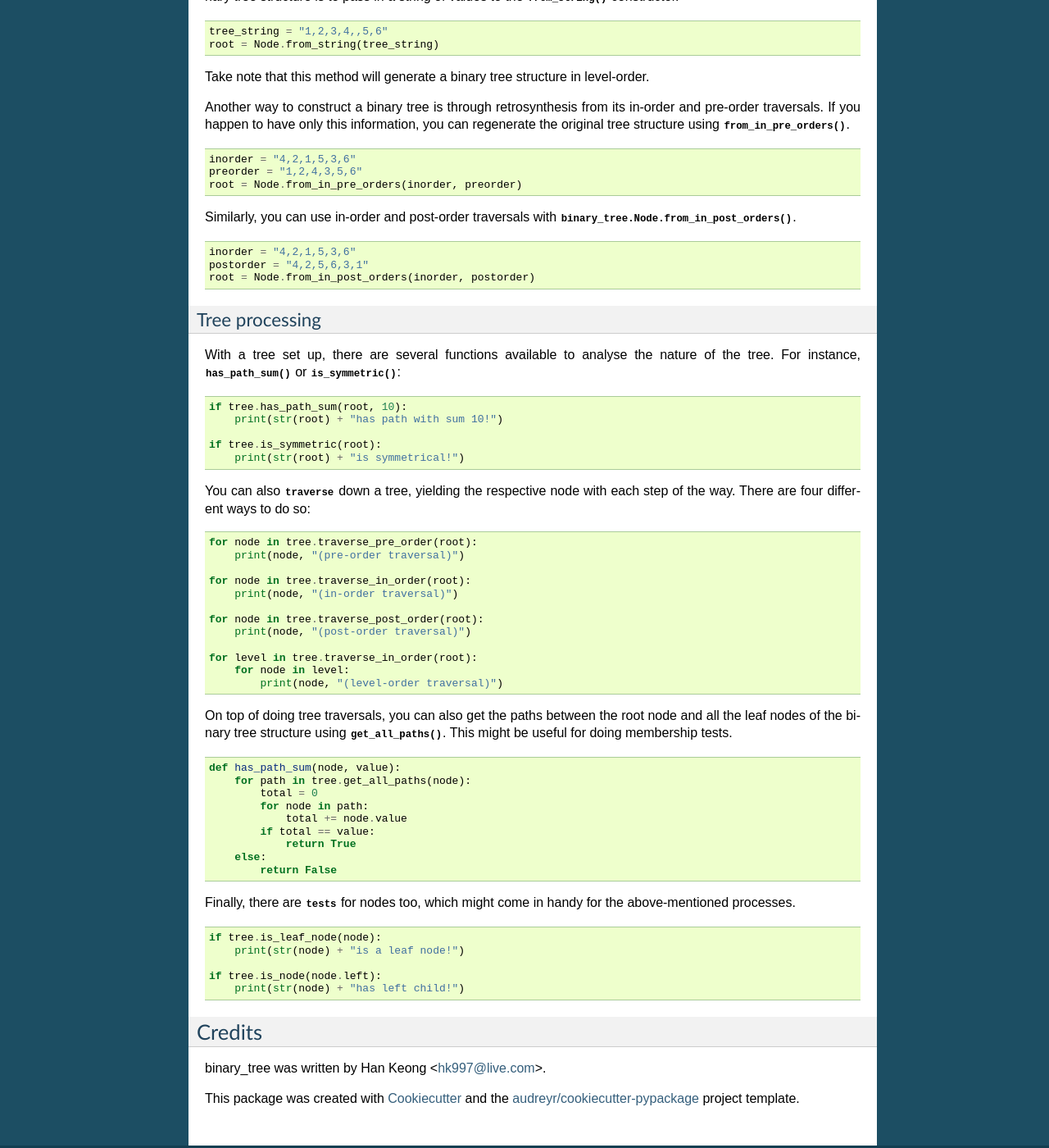
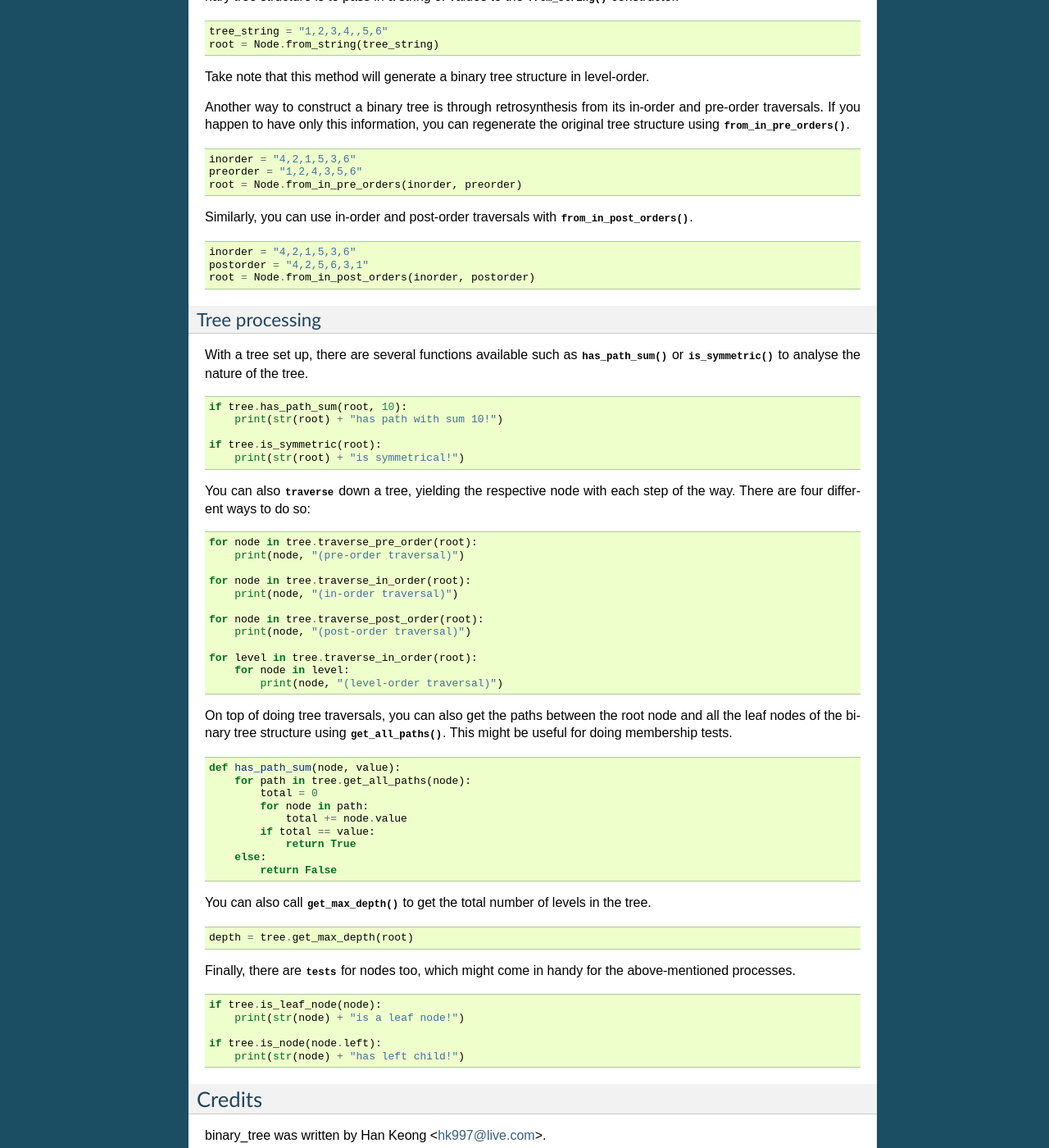
Before and after one commit to david-xhk/binary_tree, a Sphinx documentation site: the page built from docs/readme.rst, in a window 1280 px wide and 1400 px high, scrolled down 1212 px. Shown: the whole window at 82% size. Built offline with Sphinx 7.4.7, drawn with Linux system fonts in a browser that asks for light colours.

Commit message:
Changes to readme.rst

```diff
--- a/docs/readme.rst
+++ b/docs/readme.rst
@@ -9,27 +9,23 @@
 --------
 
 1. Construct a binary tree using
-
-    * String
-    * In-order and pre-order traversal
-    * In-order and post-order traversal
+  * String
+  * In-order and pre-order traversal
+  * In-order and post-order traversal
 
 2. Traverse a binary tree by
-
-    * Pre-order
-    * In-order
-    * Post-order
-    * Level-order.
+  * Pre-order
+  * In-order
+  * Post-order
+  * Level-order.
 
 3. Get from a binary tree
-
-    * All root-to-leaf paths
-    * The maximum depth
+  * All root-to-leaf paths
+  * The maximum depth
 
 4. Check if a binary tree
-
-    * Is symmetrical
-    * Has a certain path sum.
+  * Is symmetrical
+  * Has a certain path sum.
 
 -----
 Usage
@@ -51,11 +47,11 @@
 Node creation
 ^^^^^^^^^^^^^
 
-To create a :class:`~binary_tree.Node` object, you can simply do::
+To create a :class:`Node` object, you can simply do::
 
     node = Node(1)
 
-Nodes have a :attr:`~binary_tree.Node.left` and a :attr:`~binary_tree.Node.right` attribute which are expected to also be instances of :class:`~binary_tree.Node`. They can be set on initialization like so::
+Nodes have a :attr:`~binary_tree.Node.left` and a :attr:`~binary_tree.Node.right` attribute which are expected to also be instances of :class:`Node`. They can be set on initialization like so::
 
     another_node = Node(2)
     parent_node = Node(3, node, another_node)
@@ -73,7 +69,7 @@
     preorder = "1,2,4,3,5,6"
     root = Node.from_in_pre_orders(inorder, preorder)
 
-Similarly, you can use in-order and post-order traversals with :func:`binary_tree.Node.from_in_post_orders`. ::
+Similarly, you can use in-order and post-order traversals with :func:`~binary_tree.Node.from_in_post_orders`. ::
 
     inorder = "4,2,1,5,3,6"
     postorder = "4,2,5,6,3,1"
@@ -83,7 +79,7 @@
 Tree processing
 ^^^^^^^^^^^^^^^
 
-With a tree set up, there are several functions available to analyse the nature of the tree. For instance, :func:`~binary_tree.has_path_sum` or :func:`~binary_tree.is_symmetric`::
+With a tree set up, there are several functions available such as :func:`~binary_tree.has_path_sum` or :func:`~binary_tree.is_symmetric` to analyse the nature of the tree. ::
 
     if tree.has_path_sum(root, 10):
         print(str(root) + "has path with sum 10!")
@@ -118,13 +114,17 @@
         else:
             return False
 
-Finally, there are :func:`tests <binary_tree.is_leaf_node>` for nodes too, which might come in handy for the above-mentioned processes. ::
+You can also call :func:`~binary_tree.get_max_depth` to get the total number of levels in the tree. ::
 
-        if tree.is_leaf_node(node):
-            print(str(node) + "is a leaf node!")
+    depth = tree.get_max_depth(root)
 
-        if tree.is_node(node.left):
-            print(str(node) + "has left child!")
+Finally, there are :func:`tests <binary_tree.is_node>` for nodes too, which might come in handy for the above-mentioned processes. ::
+
+    if tree.is_leaf_node(node):
+        print(str(node) + "is a leaf node!")
+
+    if tree.is_node(node.left):
+        print(str(node) + "has left child!")
 
 -------
 Credits
```
Also changed, not shown: 1 other file.
